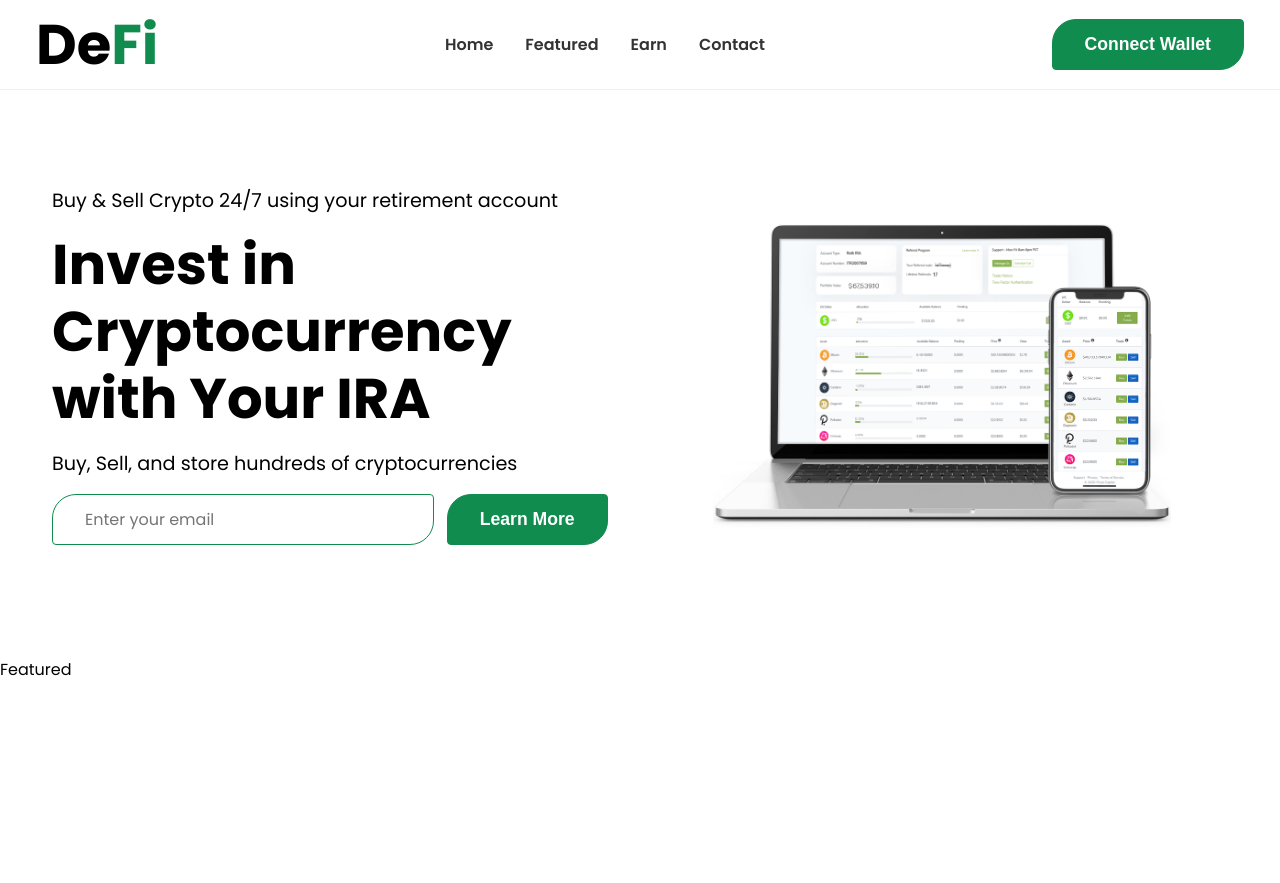
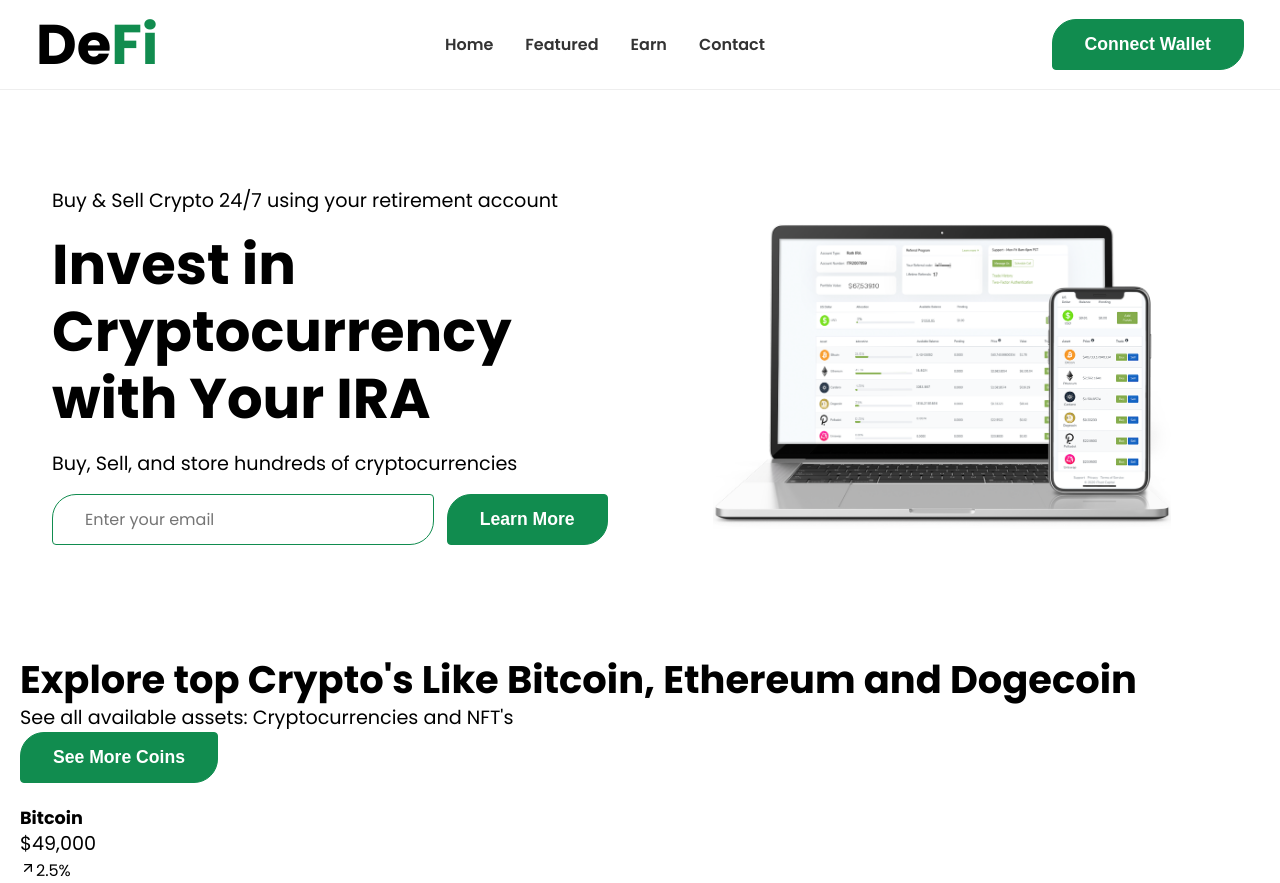
Before and after one commit to dkimd5/react-defi-crypto-app, a React (Create React App) app: page / in a window 1280 px wide. Before the commit the page ends 800 px from the top, so only its background shows below. Built offline with nearby package versions, Linux system fonts and the light colour scheme.

Commit message:
Add jsx to Featured component

```diff
--- a/src/components/Featured.js
+++ b/src/components/Featured.js
@@ -1,8 +1,37 @@
 import React from "react";
 import "./Featured.css";
+import { FiArrowUpRight, FiArrowDown } from "react-icons/fi";
 
 function Featured() {
-  return <div>Featured</div>;
+  return (
+    <div className="featured">
+      <div className="container">
+        {/* Left */}
+
+        <div className="left">
+          <h2>Explore top Crypto's Like Bitcoin, Ethereum and Dogecoin</h2>
+          <p>See all available assets: Cryptocurrencies and NFT's</p>
+          <button className="btn">See More Coins</button>
+        </div>
+
+        {/* Right */}
+
+        <div className="right">
+          <div className="top">
+            <img src="" alt="" />
+          </div>
+          <div>
+            <h5>Bitcoin</h5>
+            <p>$49,000</p>
+          </div>
+          <span>
+            <FiArrowUpRight />
+            2.5%
+          </span>
+        </div>
+      </div>
+    </div>
+  );
 }
 
 export default Featured;
```
